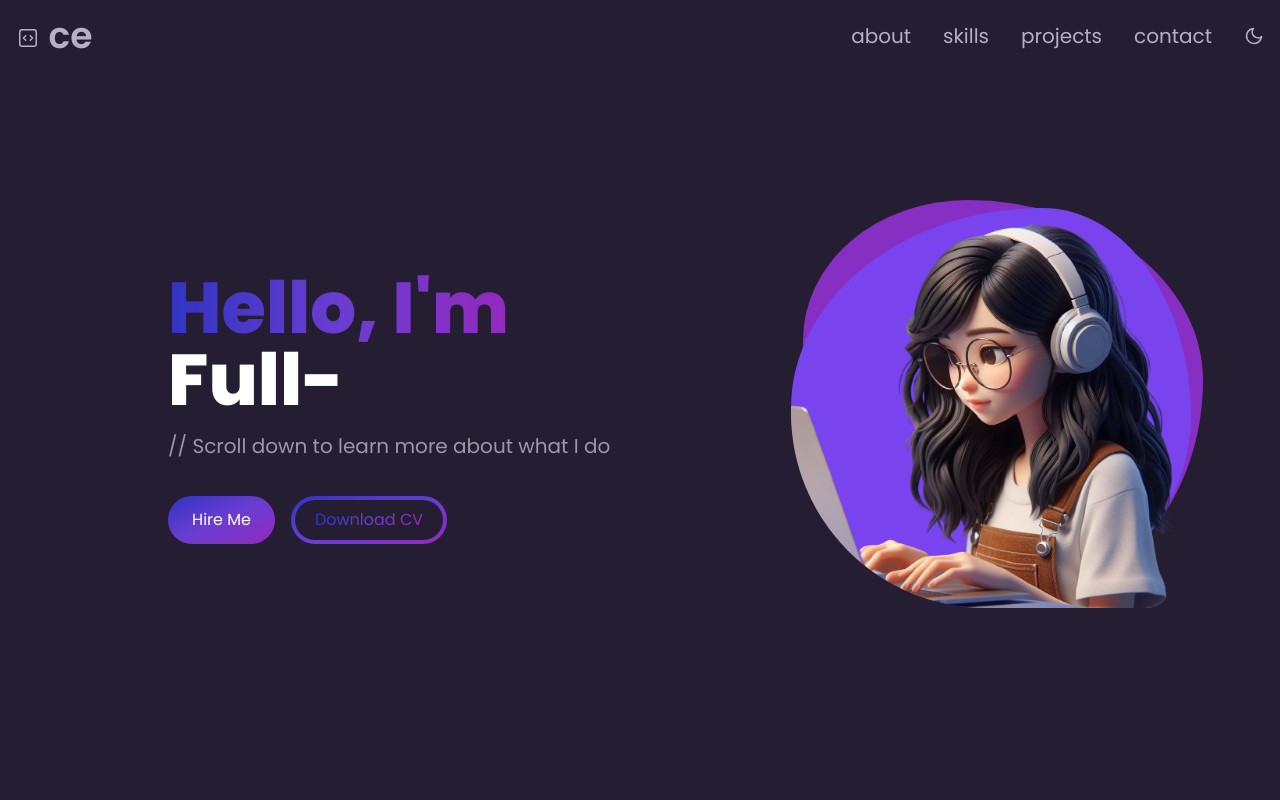
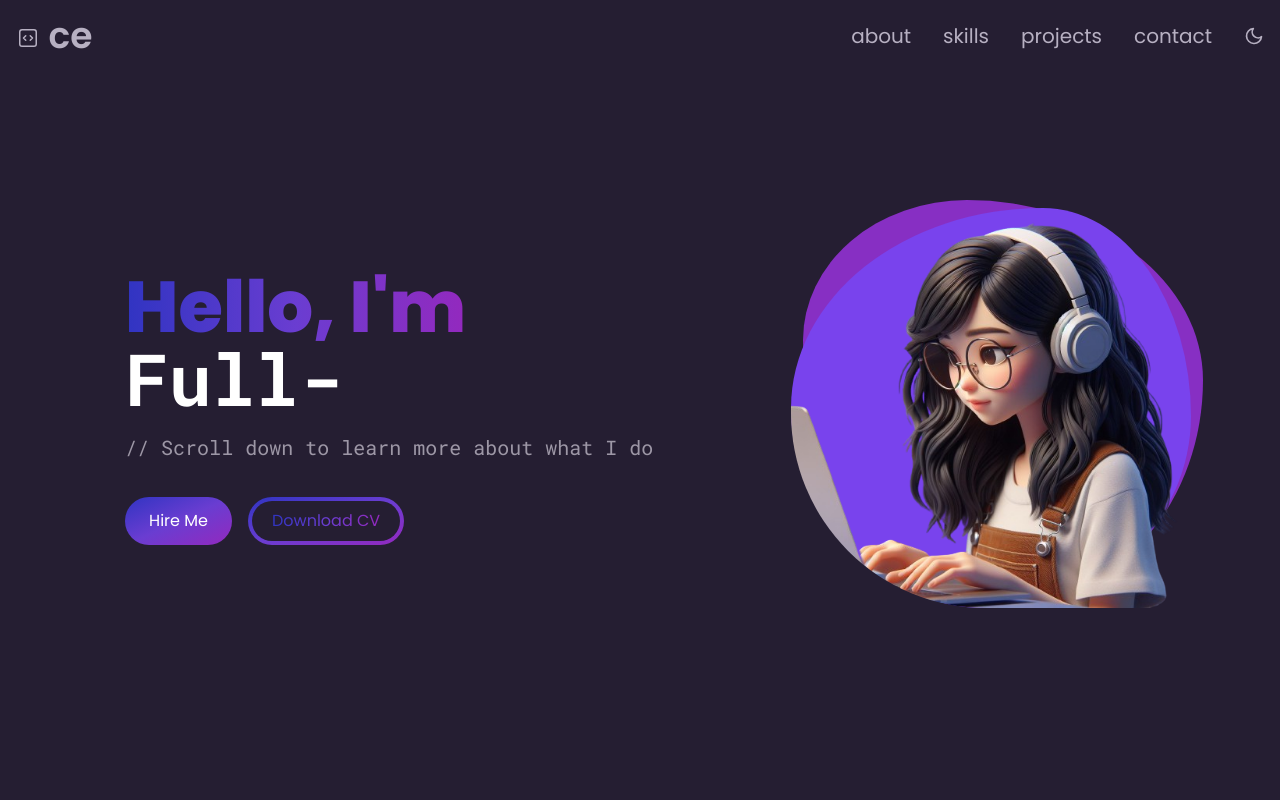
Before and after one commit to encarnac/portfolio, a React (Vite) app: page / in a window 1280 px wide. Shown: the top 800 px of the page. Built offline with nearby package versions, Linux system fonts and the light colour scheme.

Commit message:
Changed type animation to use Roboto Mono font

```diff
--- a/src/components/HeroSection.jsx
+++ b/src/components/HeroSection.jsx
@@ -27,9 +27,10 @@ export default function Header() {
                 wrapper="span"
                 cursor={true}
                 repeat={Infinity}
+                className="font-mono"
               />
             </h1>
-            <p className="mb-6 text-base text-[#938e9c] dark:text-[#9d97a6] sm:text-lg lg:text-xl">
+            <p className="mb-6 font-mono text-base text-[#938e9c] dark:text-[#9d97a6] sm:text-lg lg:text-xl">
               // Scroll down to learn more about what I do
             </p>
             <div className="">
--- a/src/index.css
+++ b/src/index.css
@@ -1,4 +1,4 @@
-@import url('https://fonts.googleapis.com/css2?family=Poppins:wght@400;600;700;800&display=swap');
+@import url('https://fonts.googleapis.com/css2?family=Poppins:wght@300;400;600;700;800;900&family=Roboto+Mono:ital,wght@0,100..700;1,100..700&display=swap');
 @tailwind base;
 @tailwind components;
 @tailwind utilities;
--- a/tailwind.config.js
+++ b/tailwind.config.js
@@ -14,6 +14,17 @@ export default {
           "Segoe UI Symbol",
           "Noto Color Emoji",
         ],
+        mono: [
+          "Roboto Mono",
+          "ui-monospace",
+          "SFMono-Regular",
+          "Menlo",
+          "Monaco",
+          "Consolas",
+          "Liberation Mono",
+          "Courier New",
+          "monospace",
+        ],
       },
       borderRadius: {
         "custom-1": "66% 34% 70% 30% / 30% 68% 32% 70% ",
```
